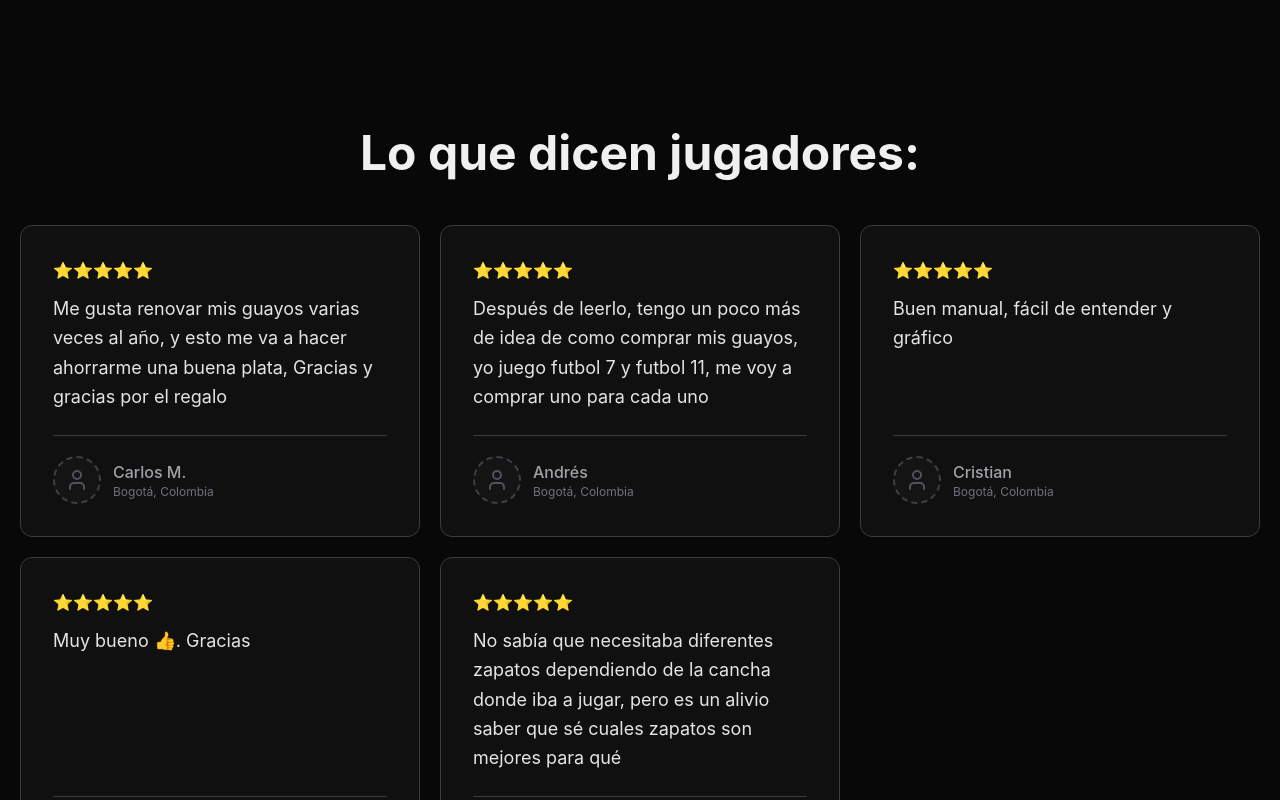
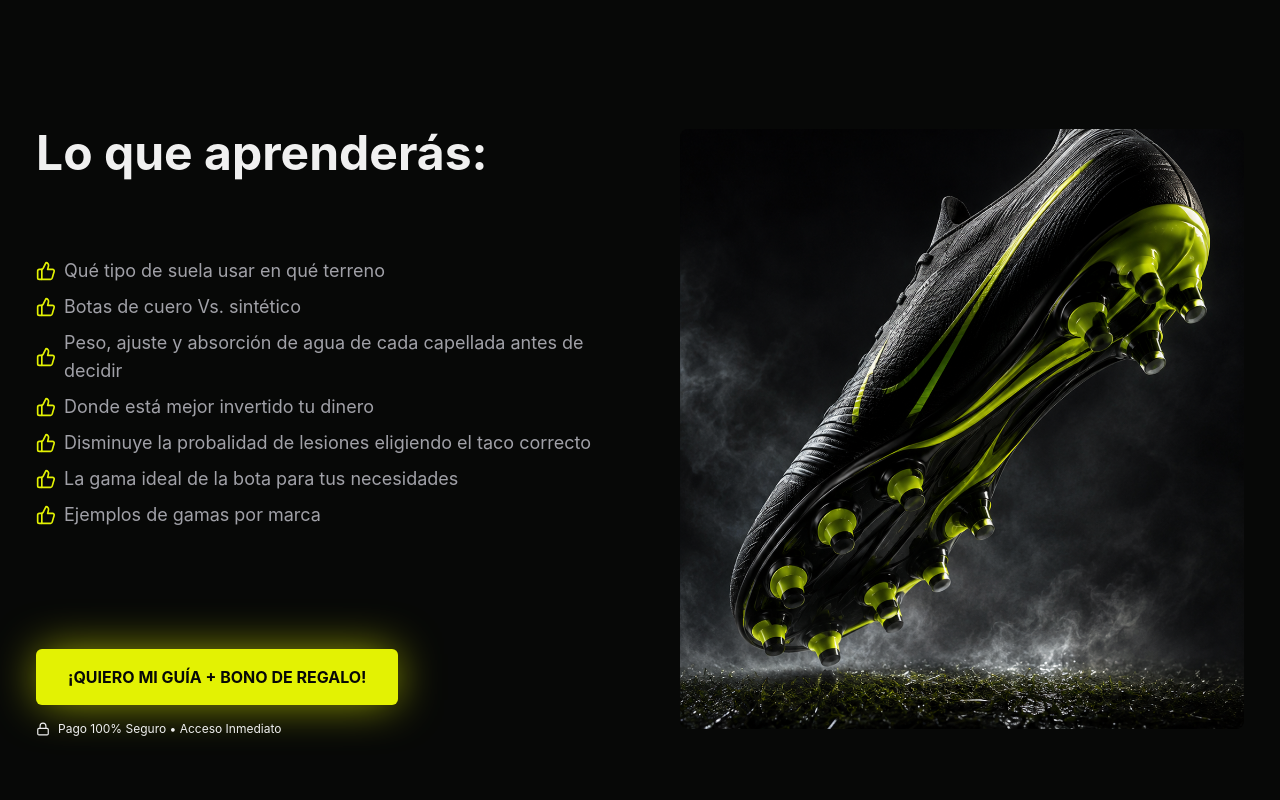
Before and after one commit to crontreras1dev/gol-de-compra, a React (Vite) app: page / in a window 1280 px wide. Shown: the part 1300-2100 px from the top of the page. Built offline with nearby package versions, Linux system fonts and the light colour scheme.

Commit message:
[CREATE] benefits component

```diff
--- a/src/App.jsx
+++ b/src/App.jsx
@@ -1,9 +1,13 @@
 import { useState, useEffect } from 'react'
+
+import { Layout } from "./layouts/Layout";
+
 import { Hero } from "./components/Hero";
 import { Solution } from "./components/Solution";
 import { TestimonialCard } from "./components/TestimonialCard";
-import { Layout } from "./layouts/Layout";
 import { Testimonials } from "./components/Testimonials";
+import { Benefits } from './components/Benefits';
+
 import { testimonials } from "./data/testimonials";
 import { faqs } from './data/faqs';
 
@@ -59,29 +63,6 @@ function Placeholder({ w, h, label, className = '' }) {
 }
 
 /* ─────────────────────────────────────────────
-   FAQ Accordion item
-───────────────────────────────────────────── */
-function FAQItem({ q, a, defaultOpen = false }) {
-  const [open, setOpen] = useState(defaultOpen)
-  return (
-    <div className="border-b border-border">
-      <button
-        onClick={() => setOpen(o => !o)}
-        className="w-full flex items-center justify-between py-5 text-left gap-4"
-      >
-        <span className="text-base md:text-lg font-medium text-main-text">{q}</span>
-        <ChevronDown
-          className={`w-5 h-5 text-zinc-400 shrink-0 transition-transform duration-200 ${open ? 'rotate-180' : ''}`}
-        />
-      </button>
-      <div className={`overflow-hidden transition-all duration-200 ${open ? 'max-h-96 pb-6' : 'max-h-0'}`}>
-        <p className="text-zinc-400 leading-relaxed">{a}</p>
-      </div>
-    </div>
-  )
-}
-
-/* ─────────────────────────────────────────────
    App
 ───────────────────────────────────────────── */
 export default function App() {
@@ -103,6 +84,7 @@ export default function App() {
     <Layout>
       <Hero />
       <Solution />
+      <Benefits />
       <Testimonials testimonials={ testimonials } />
       <Faqs faqs={ faqs } />
     </Layout>
@@ -350,8 +332,8 @@ export default function App() {
       </section> */}
 
       {/* ── FOOTER ──────────────────────────────── */}
-      <footer className="py-16 md:py-20">
-        <div className="max-w-4xl mx-auto px-4 text-center">
+      {/* <footer className="py-16 md:py-20">
+        <div className="max-w-4xl mx-auto px-4 text-center"> */}
           {/* <h2 className="font-display text-3xl md:text-4xl font-bold tracking-tight mb-4">
             Asegura tu copia por <span className="text-primary">$9.99 USD</span>.
           </h2>
@@ -366,11 +348,11 @@ export default function App() {
             <ArrowRight className="w-4 h-4 transition-transform group-hover:translate-x-1" />
           </a> */}
 
-          <div className="mt-16 pt-8 border-t border-border text-xs text-zinc-600 space-y-3">
+          {/* <div className="mt-16 pt-8 border-t border-border text-xs text-zinc-600 space-y-3">
             <div className="flex items-center justify-center gap-2">
               <Lock className="w-3 h-3" />
               <span>Pago procesado de forma segura por Hotmart</span>
-            </div>
+            </div> */}
             {/* <div className="flex items-center justify-center gap-4 flex-wrap">
               <a href="#" className="hover:text-zinc-400 transition-colors">Política de Privacidad</a>
               <span className="text-zinc-700">·</span>
@@ -378,7 +360,7 @@ export default function App() {
               <span className="text-zinc-700">·</span>
               <a href="#" className="hover:text-zinc-400 transition-colors">Soporte</a>
             </div> */}
-            <div className="pt-3 max-w-2xl mx-auto leading-relaxed">
+            {/* <div className="pt-3 max-w-2xl mx-auto leading-relaxed">
               © 2026 Gol de Compra. Todos los derechos reservados. Esta guía no sustituye consejo
               médico profesional. Consulta a tu médico antes de iniciar cualquier actividad física
               si tienes lesiones previas. Hotmart es el procesador de pagos seguro; no almacena ni
@@ -386,7 +368,7 @@ export default function App() {
             </div>
           </div>
         </div>
-      </footer>
+      </footer> */}
 
       {/* ── Sticky CTA ─────────────────────────── */}
       {/* {showSticky && (
--- /dev/null
+++ b/src/components/Benefits.jsx
@@ -0,0 +1,49 @@
+import { ThumbsUp, Lock } from "lucide-react";
+import Shoe from "../assets/shoe.png";
+import { benefits } from "../data/benefits";
+
+export function Benefits () {
+  return (
+    <section className="bg-bg py-16 md:py-24">
+      <div className="max-w-7xl mx-auto px-4 grid grid-cols-1 lg:grid-cols-2 gap-20">
+        <div className="flex flex-col justify-start gap-20">
+          <h2 className="text-3xl md:text-4xl lg:text-5xl font-bold text-stress-text">Lo que aprenderás:</h2>
+
+          <ul className="flex flex-col gap-2">
+            {
+              benefits.map(benefit => (
+                <li key={ benefit } className="flex items-center gap-2 text-lg grid grid-cols-[auto_1fr]">
+                  <ThumbsUp className="text-primary w-5 h-5" />
+
+                  { benefit }
+                </li>
+              ))
+            }
+          </ul>
+
+          <div className="mt-10">
+            <a
+              target="_blank"
+              rel="noopener noreferrer"
+              href="https://pay.hotmart.com/Q107066648L"
+              className="cta-glow group inline-flex items-center justify-center gap-2 px-8 py-4 bg-primary text-bg font-bold text-base rounded-md hover:scale-[1.02] transition-transform text-center"
+            >
+              ¡QUIERO MI GUÍA + BONO DE REGALO!
+            </a>
+
+            <div className="mt-4 text-xs text-stress-text flex items-center gap-2">
+              <Lock className="w-3.5 h-3.5" />
+
+              <span>Pago 100% Seguro • Acceso Inmediato</span>
+            </div>
+
+          </div>
+        </div>
+
+        <div className="overflow-hidden rounded-lg w-full lg:h-[600px]" >
+          <img src={ Shoe } alt="Zapato" className="object-cover w-full h-full" />
+        </div>
+      </div>
+    </section>
+  );
+};
--- a/src/components/Testimonials.jsx
+++ b/src/components/Testimonials.jsx
@@ -3,7 +3,8 @@ import { TestimonialCard } from "./TestimonialCard";
 export function Testimonials ({ testimonials }) {
   return (
     <section className="py-16 md:py-24 flex flex-col items-center">
-      <h2 className="text-3xl md:text-4xl lg:text-5xl font-bold max-w-3xl text-center w-full text-stress-text">Lo que dicen jugadores:</h2>
+      <div className="max-w-7xl mx-auto px-4">
+        <h2 className="text-3xl md:text-4xl lg:text-5xl font-bold max-w-3xl text-center text-stress-text">Lo que dicen jugadores:</h2>
 
         <div className="mt-12 grid grid-cols-1 md:grid-cols-2 lg:grid-cols-3 gap-5">
           {
@@ -19,6 +20,7 @@ export function Testimonials ({ testimonials }) {
             ))
           }
         </div>
+      </div>
     </section>
   );
 };
--- /dev/null
+++ b/src/data/benefits.js
@@ -0,0 +1,9 @@
+export const benefits = [
+  "Qué tipo de suela usar en qué terreno",
+  "Botas de cuero Vs. sintético",
+  "Peso, ajuste y absorción de agua de cada capellada antes de decidir",
+  "Donde está mejor invertido tu dinero",
+  "Disminuye la probalidad de lesiones eligiendo el taco correcto",
+  "La gama ideal de la bota para tus necesidades",
+  "Ejemplos de gamas por marca"
+];
```
Also changed, not shown: src/assets/shoe.png (added), 1 other file (tests, documents, lock files or other folders). Lines whose indentation alone changed are shown as unchanged.
